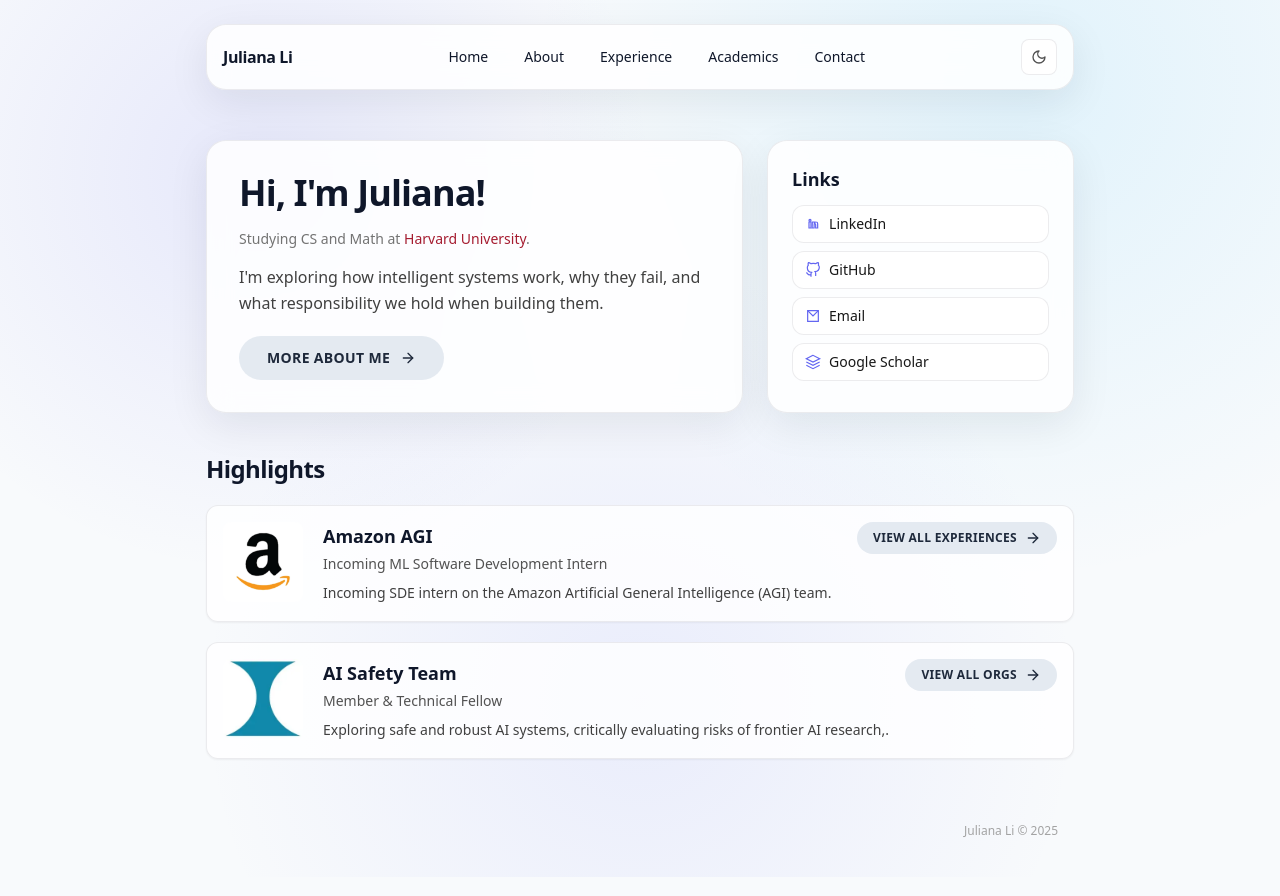
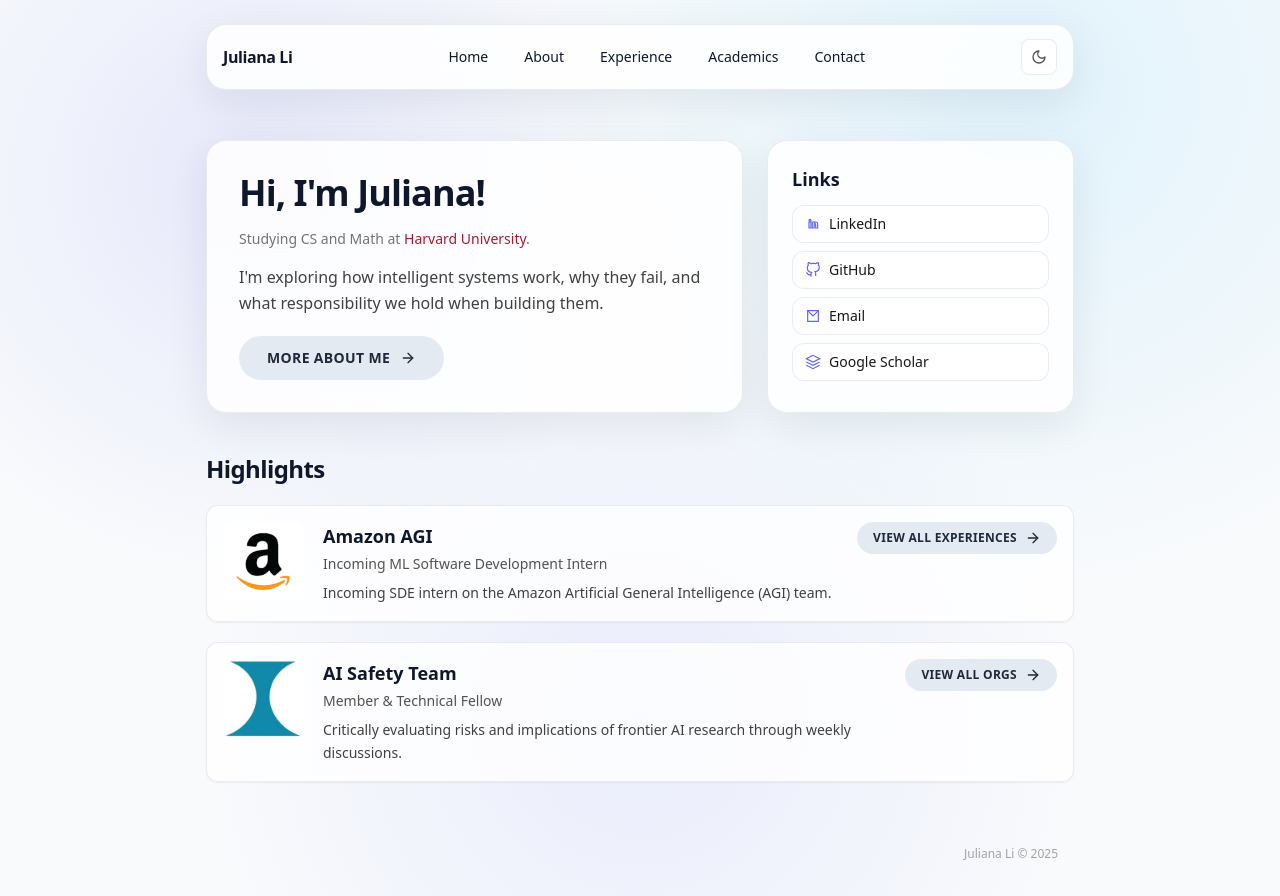
Before and after one commit to lijuliana/personal-website, a Next.js app: page / in a window 1280 px wide. Shown: the top 896 px of the page. Built offline with nearby package versions, Linux system fonts and the light colour scheme.

Commit message:
Update AI Safety Team summary

```diff
--- a/src/data/personal.ts
+++ b/src/data/personal.ts
@@ -64,7 +64,7 @@ export const personalInfo = {
     {
       company: "AI Safety Team",
       role: "Member & Technical Fellow",
-      summary: "Exploring safe and robust AI systems, critically evaluating risks of frontier AI research,.",
+      summary: "Critically evaluating risks and implications of frontier AI research through weekly discussions.",
       timeframe: "Sep 2025 – Present",
       location: "Cambridge, MA",
       type: "harvard",
```
